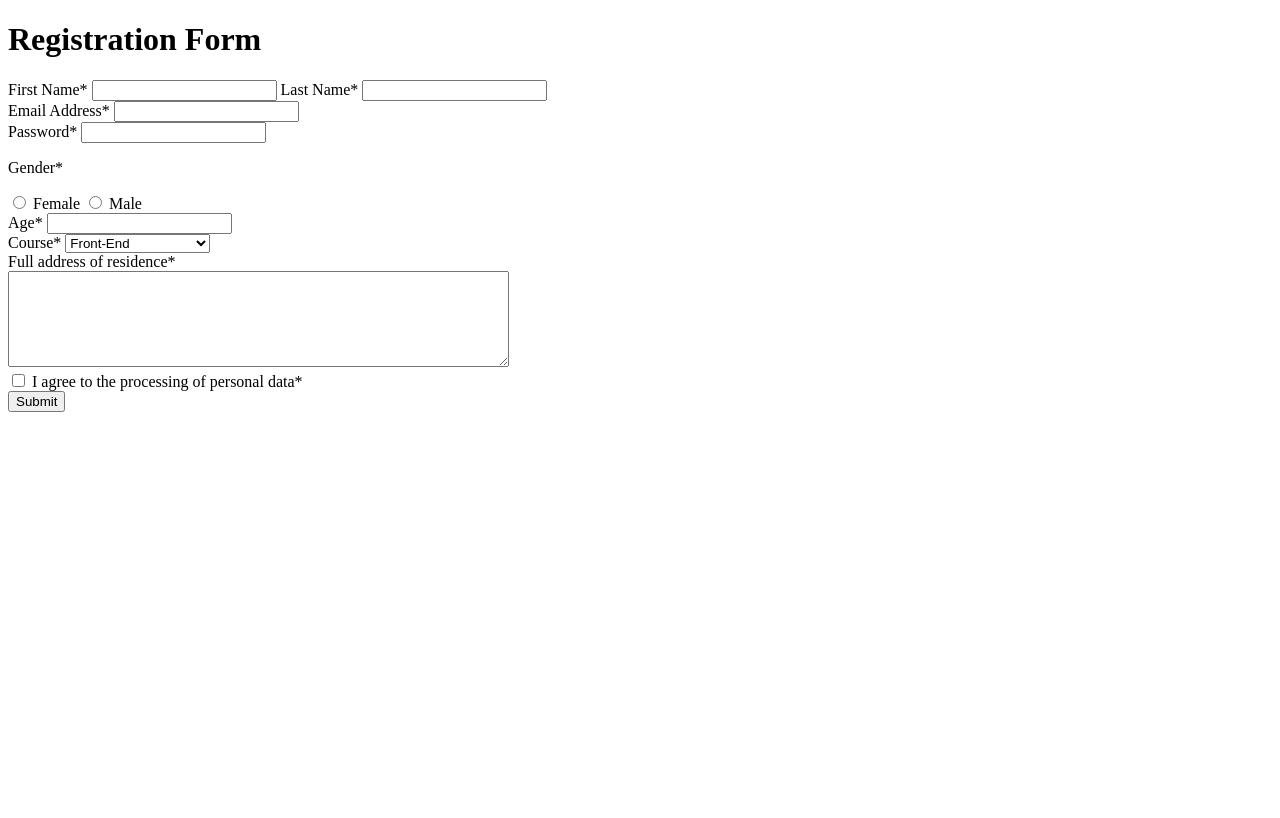
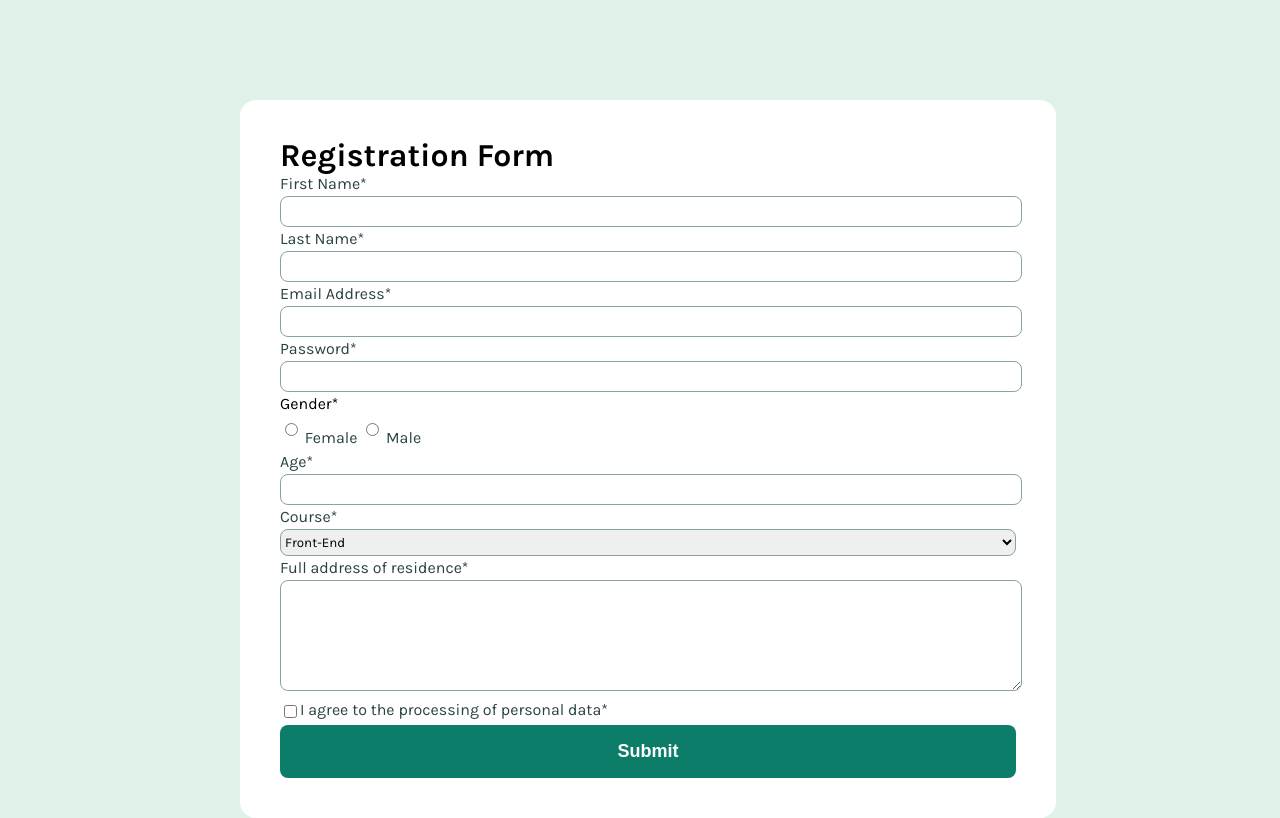
Before and after one commit to OlesiaShcherbenko/hw-registration-form, a website: page index.html in a window 1280 px wide. Drawn offline with Linux system fonts and the light colour scheme.

Commit message:
Add a basic styling

```diff
--- a/index.html
+++ b/index.html
@@ -1,70 +1,79 @@
 <!DOCTYPE html>
 <html lang="en">
   <head>
-  <meta charset="UTF-8">
-  <meta name="viewport" content="width=device-width, initial-scale=1.0">
+    <meta charset="UTF-8" />
+    <meta name="viewport" content="width=device-width, initial-scale=1.0" />
+    <link rel="stylesheet" href="./style.css" />
+    <link rel="preconnect" href="https://fonts.googleapis.com" />
+    <link rel="preconnect" href="https://fonts.gstatic.com" crossorigin />
+    <link
+      href="https://fonts.googleapis.com/css2?family=Karla:wght@200..800&display=swap"
+      rel="stylesheet"
+    />
     <title>Registration Form</title>
   </head>
   <body>
     <form action="" method="post">
-
       <h1>Registration Form</h1>
 
       <label for="first-name">First Name*</label>
-    <input type="text" id="first-name" name="first-name">
+      <input type="text" id="first-name" name="first-name" required />
 
       <label for="last-name">Last Name*</label>
-    <input type="text" id="last-name" name="last-name">
+      <input type="text" id="last-name" name="last-name" required />
 
-    <br>
+      <br />
 
       <label for="email">Email Address*</label>
-    <input type="text" id="email" name="email">
+      <input type="text" id="email" name="email" required />
 
-    <br>
+      <br />
 
       <label for="user-password">Password*</label>
-    <input type="password" id="user-password" name="user-password">
+      <input type="password" id="user-password" name="user-password" required />
 
-    <br>
+      <br />
 
       <p>Gender*</p>
-    <input type="radio" id="female" name="female" value="Female">
+      <input type="radio" id="female" name="gender" value="Female" />
       <label for="female">Female</label>
-    <input type="radio" id="male" name="male" value="male">
+      <input type="radio" id="male" name="gender" value="male" />
       <label for="male">Male</label>
 
-    <br>
+      <br />
 
       <label for="age">Age*</label>
-    <input type="number" id="age" name="age">
+      <input type="number" id="age" name="age" required />
 
-    <br>
+      <br />
 
       <label for="course">Course*</label>
-    <select id="course" name="course">
+      <select id="course" name="course" required>
         <option value="front-end">Front-End</option>
         <option value="back-end">Back-End</option>
         <option value="project-management">Project Management</option>
         <option value="qa-manual">QA Manual</option>
       </select>
 
-    <br>
+      <br />
 
       <label for="address">Full address of residence*</label>
-    <br>
-    <textarea name="address" id="address" rows="6" cols="60"></textarea>
+      <br />
+      <textarea
+        name="address"
+        id="address"
+        rows="6"
+        cols="60"
+        required
+      ></textarea>
 
-    <br>
-
-    <input type="checkbox" name="agreement" value="agreement" id="agreement">
-    <label for="agreement">I agree to the processing of personal data*</label>
-
-
-    <br>
-
-    <input type="submit" value="Submit">
-
+      <div class="checkbox">
+        <input type="checkbox" name="agreement" id="agreement" />
+        <label for="agreement"
+          >I agree to the processing of personal data*</label
+        >
+      </div>
+      <button type="submit">Submit</button>
     </form>
   </body>
 </html>
--- /dev/null
+++ b/package.json
@@ -0,0 +1,5 @@
+{
+  "dependencies": {
+    "normalize.css": "^8.0.1"
+  }
+}
--- /dev/null
+++ b/style.css
@@ -0,0 +1,81 @@
+* {
+  margin-block-start: 0;
+  margin-block-end: 0;
+}
+
+body {
+  background-color: #e0f1e8;
+  font-family: "Karla", sans-serif;
+  line-height: 1.5;
+  margin-block: 0;
+  width: 100%;
+}
+
+form {
+  background-color: #ffffff;
+  border-radius: 16px;
+  padding: 40px;
+  max-width: 736px;
+  margin: auto;
+  margin-top: 100px;
+}
+
+h1 {
+  font-weight: 700;
+  font-size: 32px;
+  line-height: 1;
+}
+
+button {
+  background-color: #0c7d69;
+  color: #ffffff;
+  border: none;
+  font-weight: 700;
+  font-size: 18px;
+  padding: 16px 40px;
+  width: 100%;
+  border-radius: 8px;
+}
+
+button:hover {
+  background-color: #063f35;
+}
+
+label {
+  color: #2a4144;
+  font-size: 16px;
+}
+
+input,
+select {
+  border: 1px solid #86a2a5;
+  border-radius: 8px;
+  height: 27px;
+  font-family: "Karla", sans-serif;
+}
+
+input:hover,
+select:hover,
+textarea:hover {
+  border-color: #0c7d69;
+}
+
+#first-name,
+#last-name,
+#email,
+#user-password,
+#age,
+#course {
+  width: 100%;
+}
+
+textarea {
+  border: 1px solid #86a2a5;
+  border-radius: 8px;
+  height: 105px;
+  width: 100%;
+}
+
+.checkbox {
+  display: flex;
+}
```
Also changed, not shown: 1 other file. Lines whose indentation alone changed are shown as unchanged.
